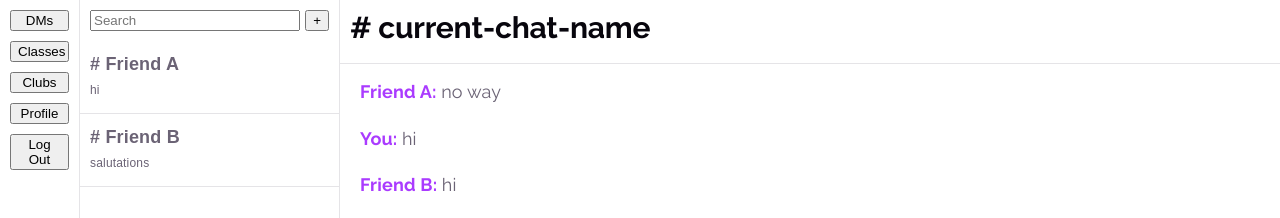
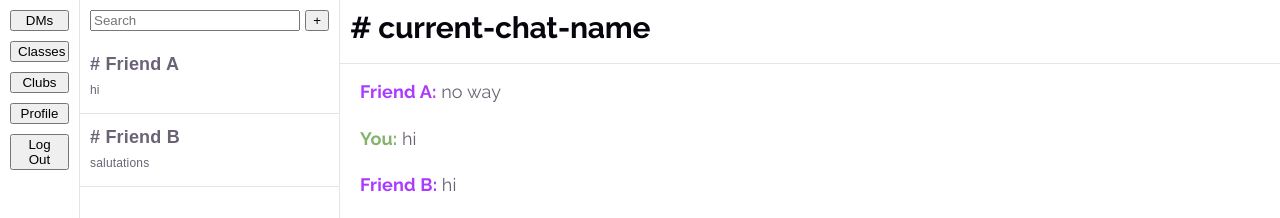
Before and after one commit to pub1icstaticvoid/inf124-sp26-g08, a React (Vite) app: page / in a window 1280 px wide. Both pictures are taken after typing "name@example.com", "Sample123" into the empty fields and a click on the button "Log In". Shown: the top 218 px of the page. Built offline with nearby package versions, Linux system fonts and the light colour scheme.

Commit message:
Own messages is distint color

```diff
--- a/src/App.css
+++ b/src/App.css
@@ -111,3 +111,9 @@
   color: var(--text);
   font-family: var(--raleway);
 }
+
+.my-message {
+  font-family: var(--raleway);
+  color: rgb(132, 179, 106);
+  font-weight: bold;
+}
--- a/src/App.jsx
+++ b/src/App.jsx
@@ -99,7 +99,7 @@ function App({ onLogout }) {
             <div className='messages'>
               {messages.map((msg) => (
                 <div key={msg.id} className='message-bubble'>
-                  <span className="text-recipient">{msg.user}: </span>
+                  <span className={`${msg.user === "You" ? "my-message" : "text-recipient"}`}>{msg.user}: </span>
                   <span className="text-message">{msg.text}</span>
                 </div>
               ))}
```
